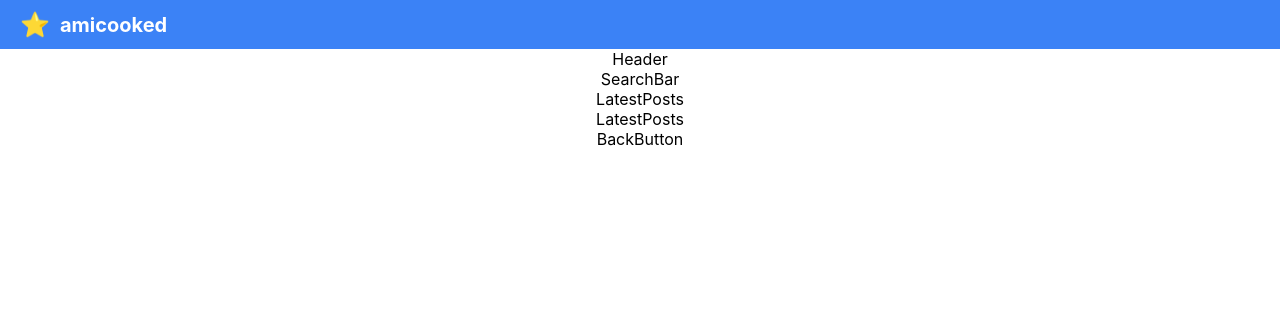
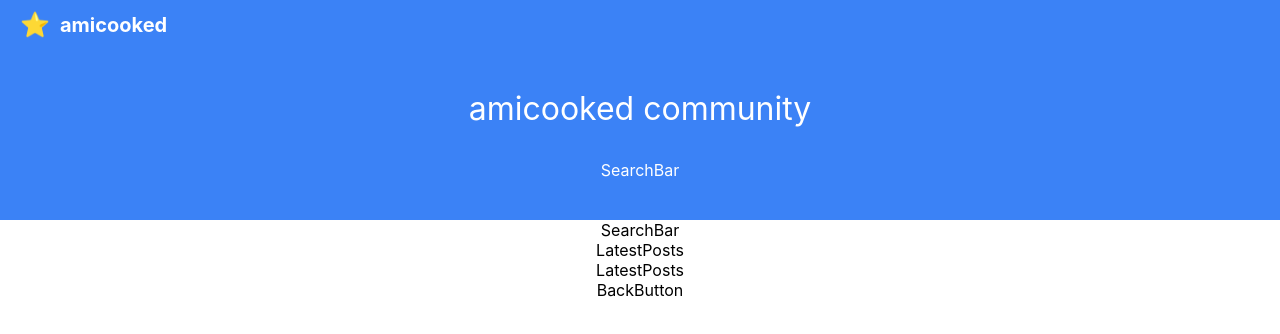
Before and after one commit to majackie/amicooked, a React (Create React App) app: page / in a window 1280 px wide. Shown: the top 334 px of the page. Built offline with nearby package versions, Linux system fonts and the light colour scheme.

Commit message:
Improved Header.js component.

```diff
--- a/src/components/Header.js
+++ b/src/components/Header.js
@@ -1,7 +1,25 @@
 import React from 'react';
+import SearchBar from './SearchBar';
 
 function Header() {
-    return <div>Header</div>;
+  return (
+    <header style={styles.header}>
+      <p style={styles.p}>amicooked community</p>
+      <SearchBar />
+    </header>
+  );
+}
+
+const styles = {
+    header: {
+        backgroundColor: '#3b82f6',
+        padding: '1vh 1vw 5vh 1vw',
+        color: 'white',
+        textAlign: 'center'
+    },
+    p: {
+        fontSize: '2.5vw'
+    }
 }
 
 export default Header;
```
